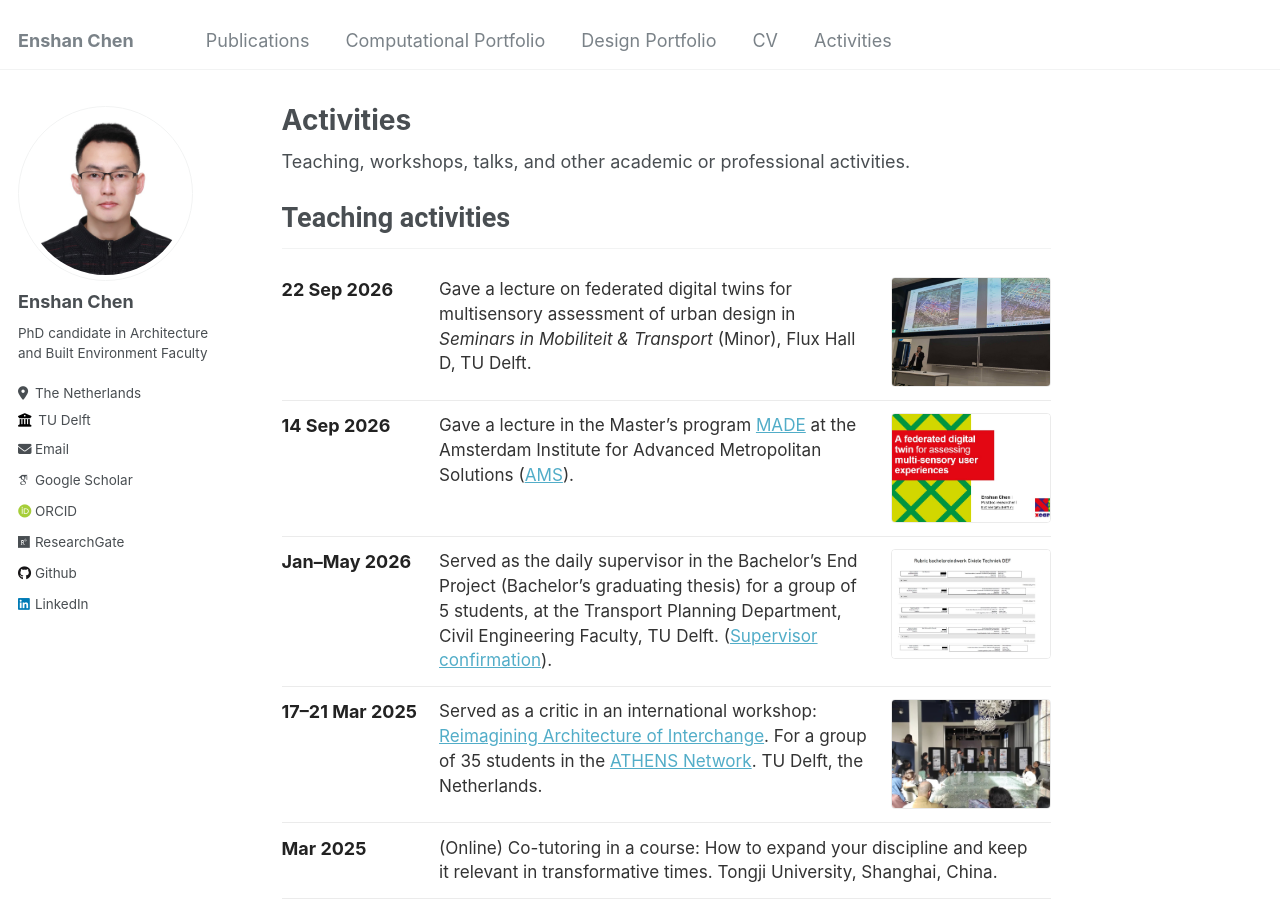
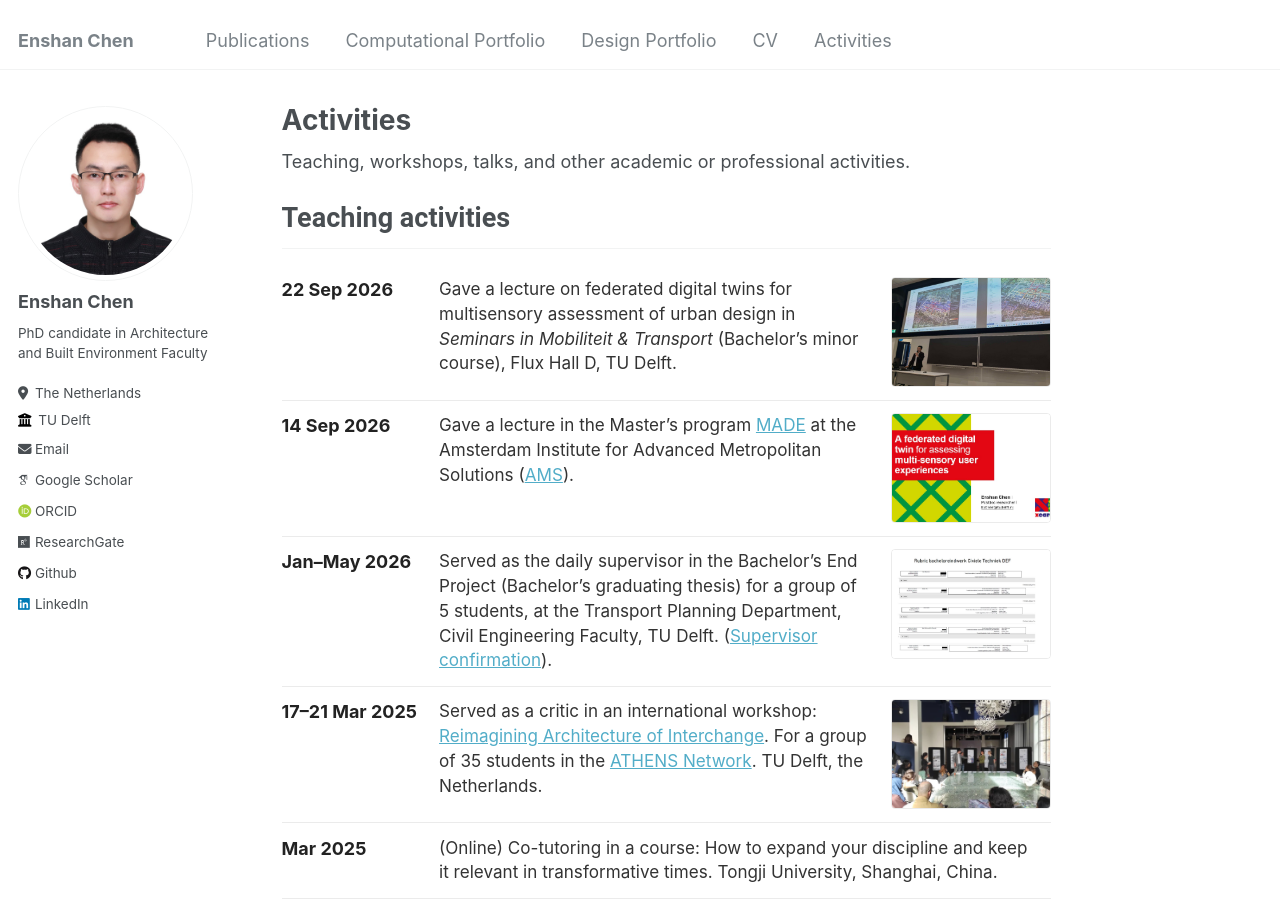
Before and after one commit to 1309928130/1309928130.github.io, a Jekyll site: the page built from _pages/activities.md, in a window 1280 px wide and 900 px high. Built offline with Jekyll 4.4.1, drawn with Linux system fonts in a browser that asks for light colours; some web fonts are replaced.

Commit message:
Clarify Mobility seminar as Bachelor's minor course.
Co-authored-by: Cursor <cursoragent@cursor.com>

```diff
--- a/_data/activities.yml
+++ b/_data/activities.yml
@@ -7,8 +7,8 @@ sections:
       - date: "22 Sep 2026"
         description: >-
           Gave a lecture on federated digital twins for multisensory assessment
-          of urban design in *Seminars in Mobiliteit & Transport* (Minor),
-          Flux Hall D, TU Delft.
+          of urban design in *Seminars in Mobiliteit & Transport* (Bachelor's
+          minor course), Flux Hall D, TU Delft.
         image: "/images/activities/mobiliteit-transport-seminar-2026.jpg"
 
       - date: "14 Sep 2026"
```
